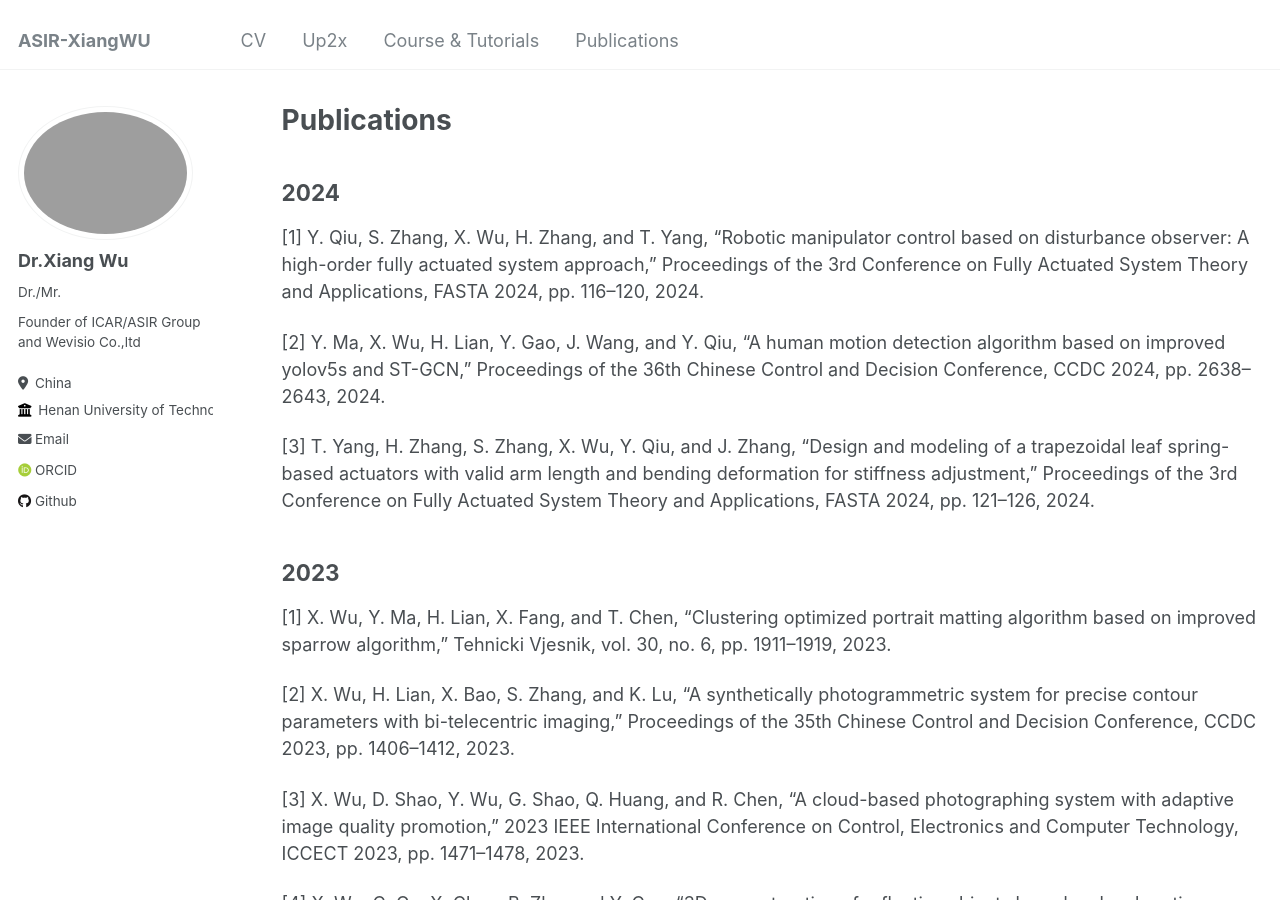
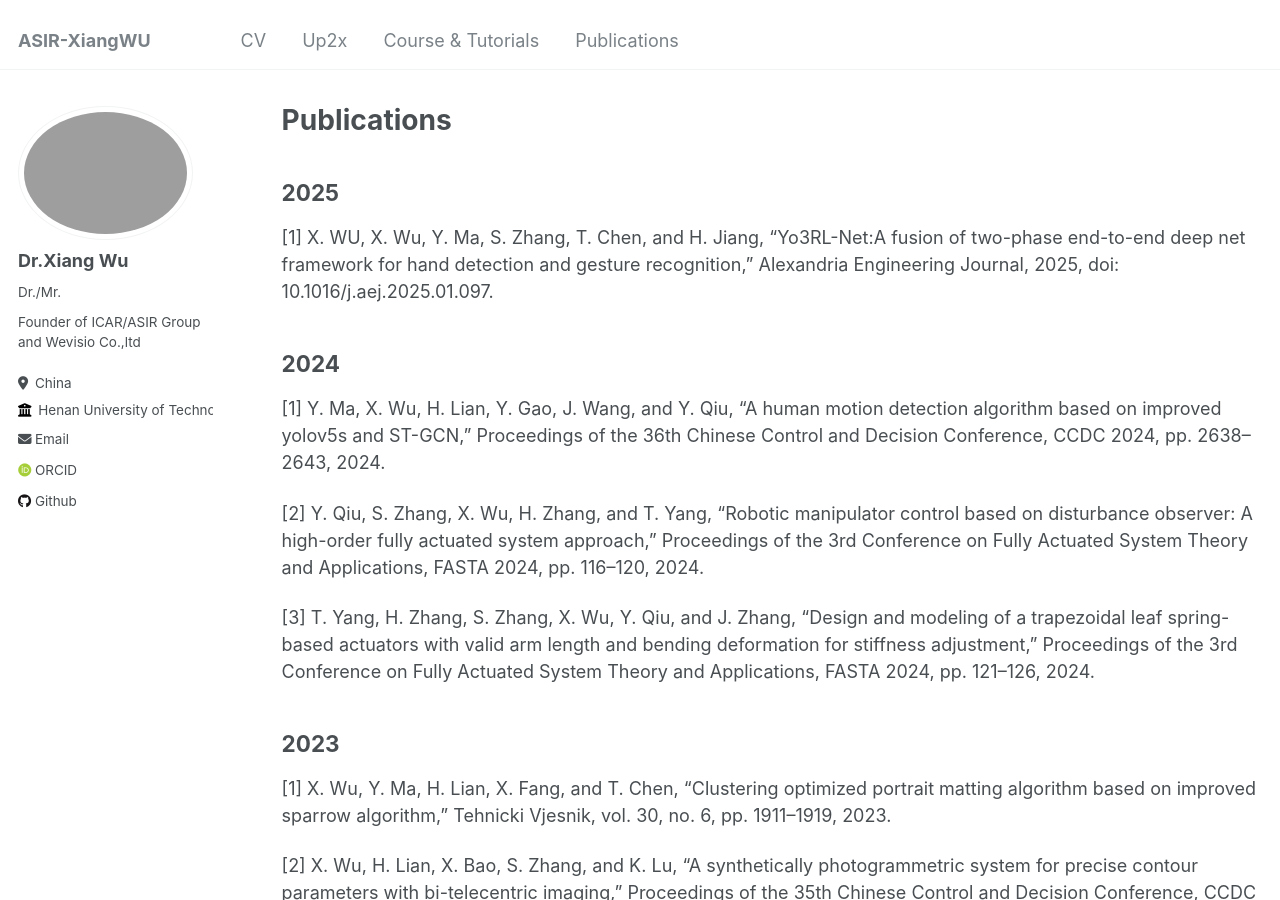
Before and after one commit to xiangwu/xiangwu.github.io, a Jekyll site: the page built from _pages/publications.md, in a window 1280 px wide and 900 px high. Built offline with Jekyll 4.4.1, drawn with Linux system fonts in a browser that asks for light colours; some web fonts are replaced.

Commit message:
Update publications.md

```diff
--- a/_pages/publications.md
+++ b/_pages/publications.md
@@ -4,10 +4,13 @@ title: "Publications"
 permalink: /publications/
 author_profile: true
 ---
+## 2025
+[1] X. WU, X. Wu, Y. Ma, S. Zhang, T. Chen, and H. Jiang, “Yo3RL-Net:A fusion of two-phase end-to-end deep net framework for hand detection and gesture recognition,” Alexandria Engineering Journal, 2025, doi: 10.1016/j.aej.2025.01.097.
+
 ## 2024
-[1] Y. Qiu, S. Zhang, X. Wu, H. Zhang, and T. Yang, “Robotic manipulator control based on disturbance observer: A high-order fully actuated system approach,” Proceedings of the 3rd Conference on Fully Actuated System Theory and Applications, FASTA 2024, pp. 116–120, 2024.
+[1] Y. Ma, X. Wu, H. Lian, Y. Gao, J. Wang, and Y. Qiu, “A human motion detection algorithm based on improved yolov5s and ST-GCN,” Proceedings of the 36th Chinese Control and Decision Conference, CCDC 2024, pp. 2638–2643, 2024.
 
-[2] Y. Ma, X. Wu, H. Lian, Y. Gao, J. Wang, and Y. Qiu, “A human motion detection algorithm based on improved yolov5s and ST-GCN,” Proceedings of the 36th Chinese Control and Decision Conference, CCDC 2024, pp. 2638–2643, 2024.
+[2] Y. Qiu, S. Zhang, X. Wu, H. Zhang, and T. Yang, “Robotic manipulator control based on disturbance observer: A high-order fully actuated system approach,” Proceedings of the 3rd Conference on Fully Actuated System Theory and Applications, FASTA 2024, pp. 116–120, 2024.
 
 [3] T. Yang, H. Zhang, S. Zhang, X. Wu, Y. Qiu, and J. Zhang, “Design and modeling of a trapezoidal leaf spring-based actuators with valid arm length and bending deformation for stiffness adjustment,” Proceedings of the 3rd Conference on Fully Actuated System Theory and Applications, FASTA 2024, pp. 121–126, 2024.
 
```
